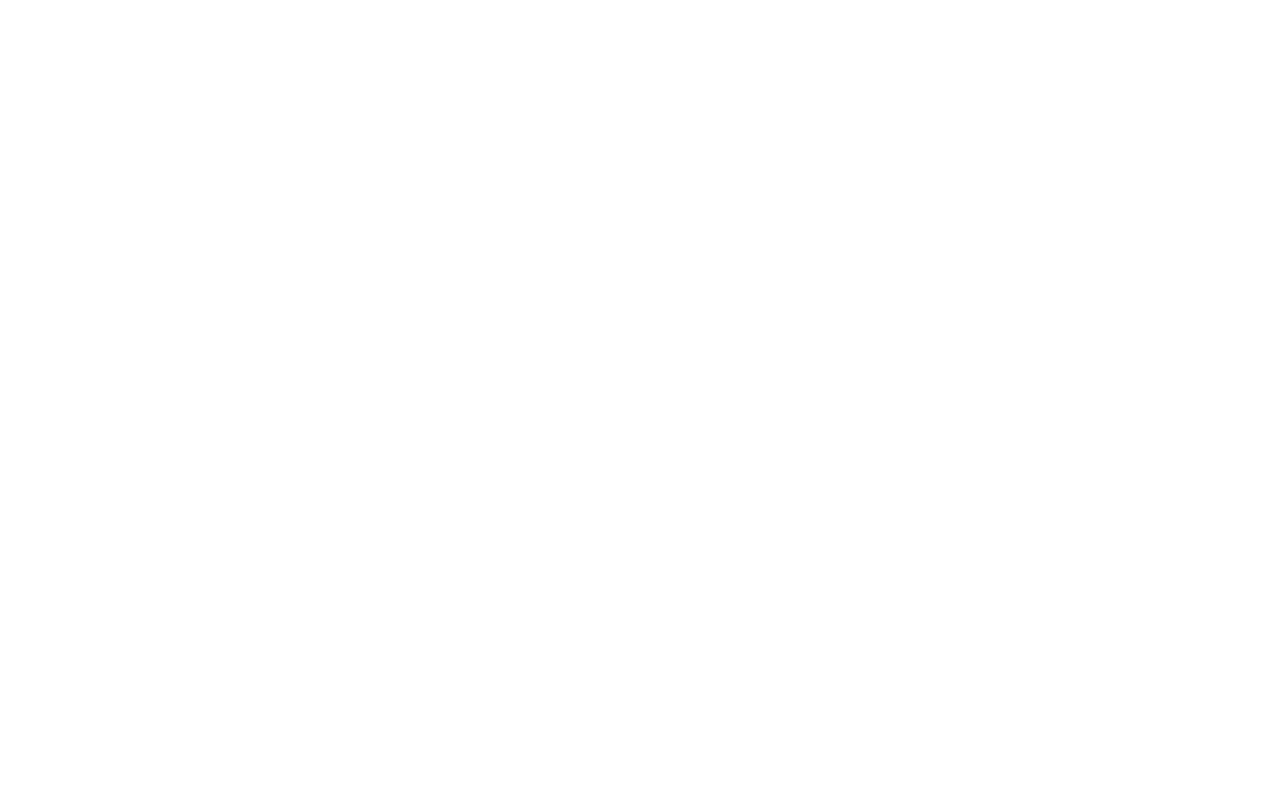
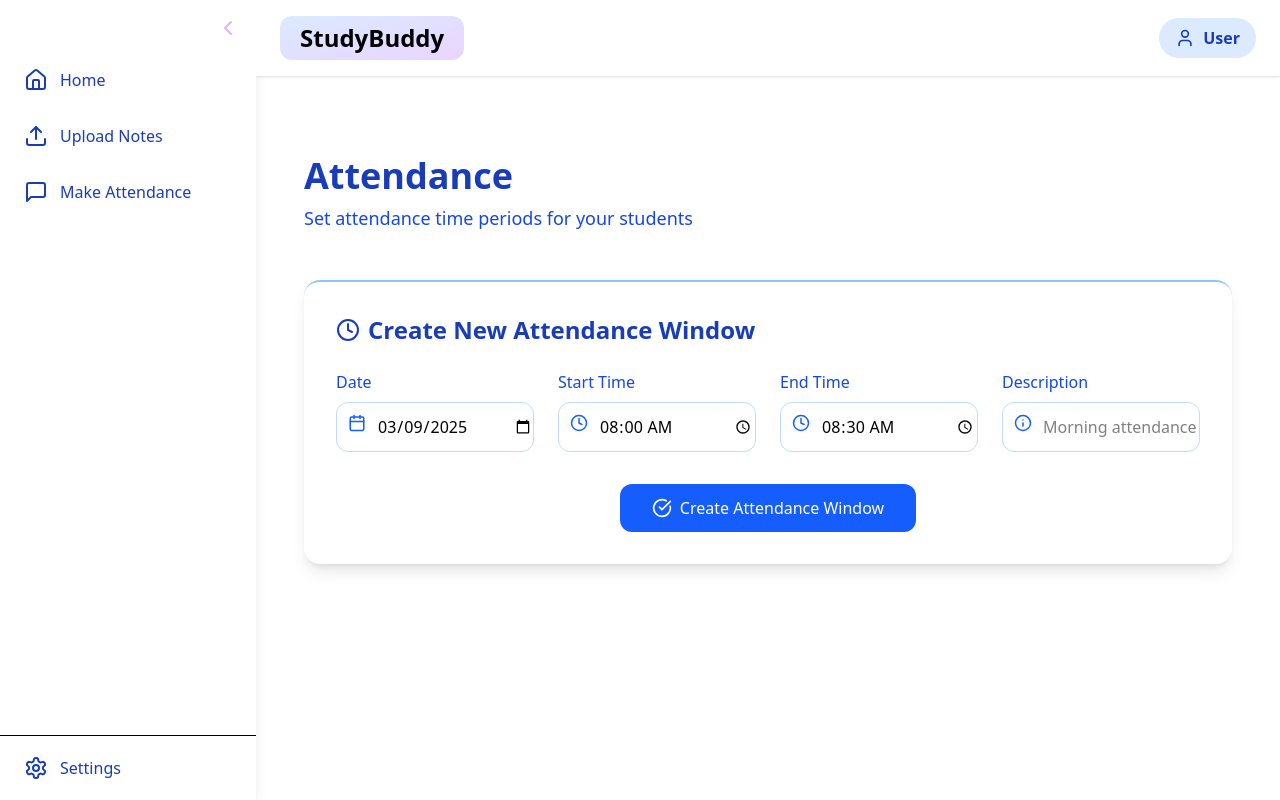
Before and after one commit to SayidMushtaQ/StudyBuddy, a React (Vite) app in the folder client/: page /teacher/make-attendance in a window 1280 px wide. Before the commit this address had no page. Built offline with nearby package versions, Linux system fonts and the light colour scheme.

Commit message:
Make attendance

```diff
--- a/client/src/App.jsx
+++ b/client/src/App.jsx
@@ -11,7 +11,7 @@
 
 import TeacherHome from "./pages/teacher";
 import UploadNotes from "./pages/teacher/UploadNotes";
-import MakeAnnouncement from "./pages/teacher/MakeAnnouncement";
+import MakeAttendance  from "./pages/teacher/MakeAttendance ";
 
 
 function App() {
@@ -28,7 +28,7 @@
         <Route path="/teacher" element={<TeacherDashboard />}>
           <Route index element={<TeacherHome />} />
           <Route  path="/teacher/upload-notes" element={<UploadNotes />} />
-          <Route  path="/teacher/make-announcement" element={<MakeAnnouncement />} />
+          <Route  path="/teacher/make-attendance" element={<MakeAttendance />} />
         </Route>
         <Route path="/" element={<LandingPage />} />
       </Routes>
--- a/client/src/components/dashboard/teacher/Sidebar.jsx
+++ b/client/src/components/dashboard/teacher/Sidebar.jsx
@@ -15,7 +15,7 @@
   const navItems = [
     { name: "Home", icon: <Home />, to: "/teacher" },
     { name: "Upload Notes", icon: <Upload />, to: "/teacher/upload-notes" },
-    { name: "Make Announcement", icon: <MessageSquare />, to: "/teacher/make-announcement" },
+    { name: "Make Attendance", icon: <MessageSquare />, to: "/teacher/make-attendance" },
   ];
 
   return (
--- a/client/src/pages/teacher/MakeAnnouncement.jsx
+++ /dev/null
@@ -1,7 +0,0 @@
-import React from 'react'
-
-export default function MakeAnnouncement() {
-  return (
-    <div>MakeAnnouncement</div>
-  )
-}
--- /dev/null
+++ b/client/src/pages/teacher/MakeAttendance .jsx
@@ -0,0 +1,139 @@
+import { useState } from "react";
+import {
+  Calendar,
+  Clock,
+  Users,
+  CheckCircle,
+  AlertCircle,
+  Settings,
+  Info,
+} from "lucide-react";
+
+export default function AttendanceDashboard() {
+  const [startTime, setStartTime] = useState("08:00");
+  const [endTime, setEndTime] = useState("08:30");
+  const [date, setDate] = useState(new Date().toISOString().split("T")[0]);
+  const [description, setDescription] = useState("");
+  const [attendanceSessions, setAttendanceSessions] = useState([]);
+
+  const createSession = () => {
+    const newSession = {
+      id: attendanceSessions.length + 1,
+      date,
+      startTime,
+      endTime,
+      description,
+      status: "active",
+      studentsPresent: 0,
+      studentsTotal: 25,
+    };
+    setAttendanceSessions([newSession, ...attendanceSessions]);
+    setDescription("");
+  };
+
+
+  return (
+    <div className="p-6">
+      <main className="max-w-6xl mx-auto">
+        <div className="mb-12 mt-8">
+          <h1 className="text-4xl font-bold text-blue-800 mb-2">Attendance</h1>
+          <p className="text-lg text-blue-700">
+            Set attendance time periods for your students
+          </p>
+        </div>
+
+        {/* Create New Attendance Session */}
+        <div className="bg-white rounded-2xl shadow-lg p-8 mb-10 border-t-2 border-blue-300">
+          <h2 className="text-2xl font-bold text-blue-800 mb-6 flex items-center">
+            <Clock className="mr-2" size={24} /> Create New Attendance Window
+          </h2>
+
+          <div className="grid grid-cols-1 md:grid-cols-2 lg:grid-cols-4 gap-6 mb-8">
+            <div>
+              <label className="block text-blue-700 font-medium mb-2">
+                Date
+              </label>
+              <div className="relative">
+                <Calendar
+                  className="absolute left-3 top-3 text-blue-600"
+                  size={18}
+                />
+                <input
+                  type="date"
+                  value={date}
+                  onChange={(e) => setDate(e.target.value)}
+                  className="w-full pl-10 py-3 border border-blue-200 rounded-xl focus:ring-2 focus:ring-blue-500 focus:border-blue-500"
+                />
+              </div>
+            </div>
+
+            <div>
+              <label className="block text-blue-700 font-medium mb-2">
+                Start Time
+              </label>
+              <div className="relative">
+                <Clock
+                  className="absolute left-3 top-3 text-blue-600"
+                  size={18}
+                />
+                <input
+                  type="time"
+                  value={startTime}
+                  onChange={(e) => setStartTime(e.target.value)}
+                  className="w-full pl-10 py-3 border border-blue-200 rounded-xl focus:ring-2 focus:ring-blue-500 focus:border-blue-500"
+                />
+              </div>
+            </div>
+
+            <div>
+              <label className="block text-blue-700 font-medium mb-2">
+                End Time
+              </label>
+              <div className="relative">
+                <Clock
+                  className="absolute left-3 top-3 text-blue-600"
+                  size={18}
+                />
+                <input
+                  type="time"
+                  value={endTime}
+                  onChange={(e) => setEndTime(e.target.value)}
+                  className="w-full pl-10 py-3 border border-blue-200 rounded-xl focus:ring-2 focus:ring-blue-500 focus:border-blue-500"
+                />
+              </div>
+            </div>
+
+            <div>
+              <label className="block text-blue-700 font-medium mb-2">
+                Description
+              </label>
+              <div className="relative">
+                <Info
+                  className="absolute left-3 top-3 text-blue-600"
+                  size={18}
+                />
+                <input
+                  type="text"
+                  value={description}
+                  onChange={(e) => setDescription(e.target.value)}
+                  placeholder="Morning attendance"
+                  className="w-full pl-10 py-3 border border-blue-200 rounded-xl focus:ring-2 focus:ring-blue-500 focus:border-blue-500"
+                />
+              </div>
+            </div>
+          </div>
+
+          <div className="flex justify-center">
+            <button
+              onClick={createSession}
+              className="bg-blue-600 hover:bg-blue-700 text-white py-3 px-8 rounded-xl font-medium transition duration-200 flex items-center cursor-pointer"
+            >
+              <CheckCircle className="mr-2" size={20} />
+              Create Attendance Window
+            </button>
+          </div>
+        </div>
+      </main>
+    </div>
+  );
+}
```
